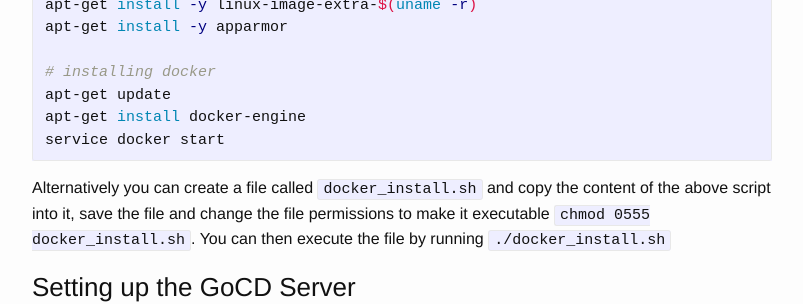
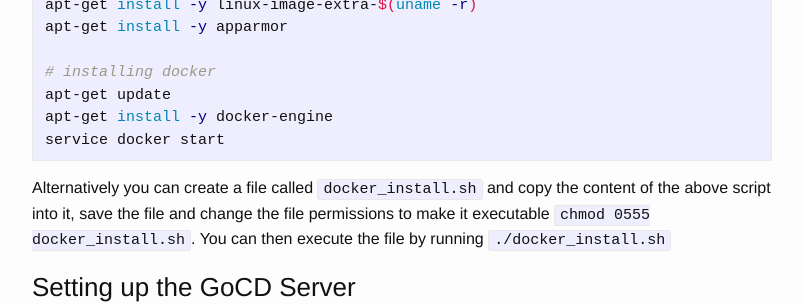
Before and after one commit to ctumwebaze/ctumwebaze.github.io, a Jekyll site: the page built from _posts/2016-03-21-containerized-continuous-delivery-with-gocd-android-playstore-p1.md, in a window 1280 px wide and 900 px high, scrolled down 1037 px. Shown: the part 151-455 px from the top of the window, without its empty margins (238-1041 px from the left). Built offline with Jekyll 4.4.1, drawn with Linux system fonts in a browser that asks for light colours; comment, search, counter and statistics services are not loaded.

````diff
--- a/_posts/2016-03-21-containerized-continuous-delivery-with-gocd-android-playstore-p1.md
+++ b/_posts/2016-03-21-containerized-continuous-delivery-with-gocd-android-playstore-p1.md
@@ -36,7 +36,7 @@ apt-get install -y apparmor
 
 # installing docker
 apt-get update
-apt-get install docker-engine
+apt-get install -y docker-engine
 service docker start
 ```
 
````
